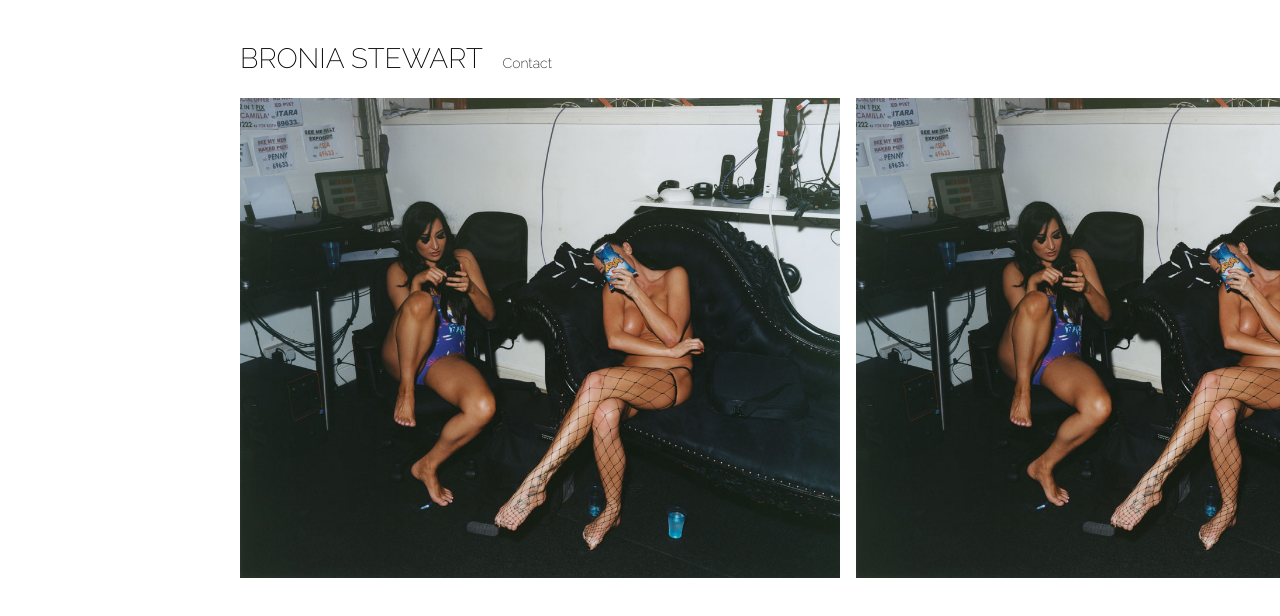
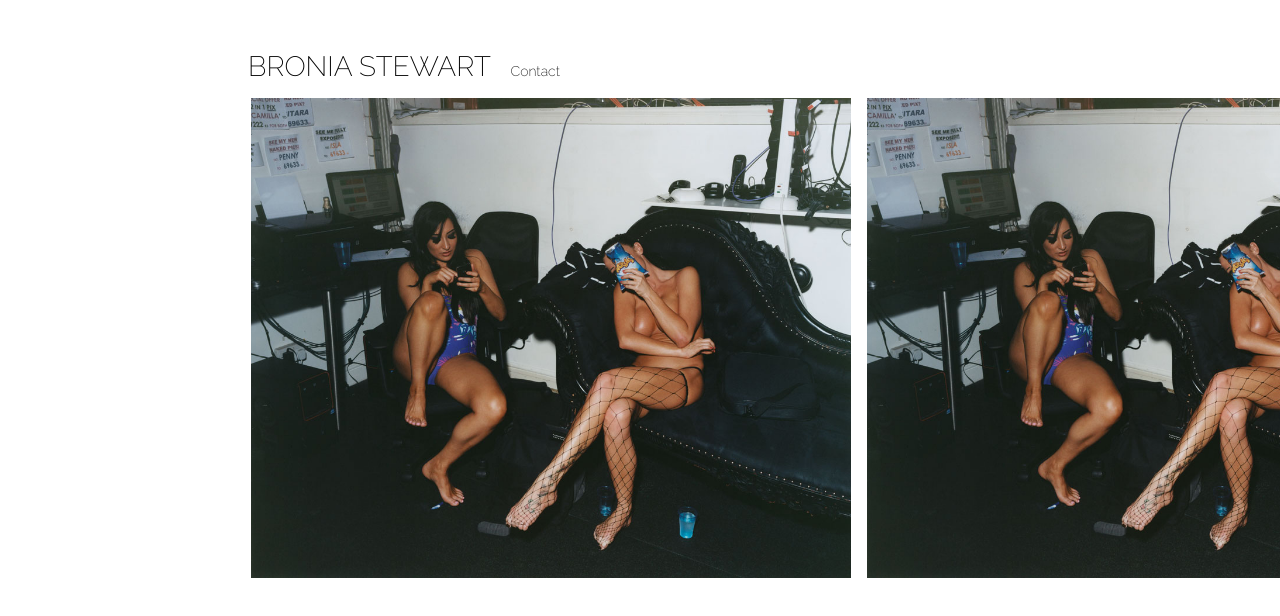
Before and after one commit to tacrossman/BroniaBabes, a plain HTML site: page index.html in a window 1280 px wide. Shown: the top 616 px of the page. Drawn offline with nearby package versions, Linux system fonts and the light colour scheme.

Commit message:
header update

```diff
--- a/css/main.css
+++ b/css/main.css
@@ -41,6 +41,8 @@ header {
   position: fixed;
   margin: 48px 0 24px 0;
   z-index: 9999;
+  padding: 8px;
+  background: #fff;
 }
 
 .content {
@@ -84,6 +86,7 @@ a.next {
 
 .content ul {
   padding: 0px;
+  margin-left: 11px;
 }
 
 .images li {
```
